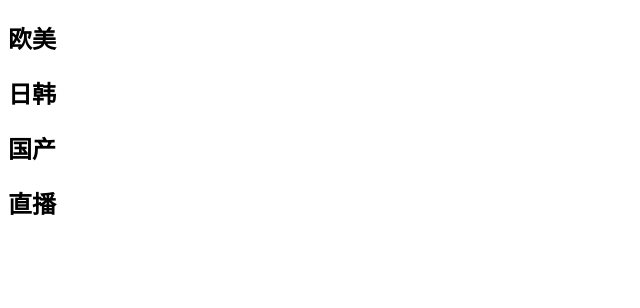
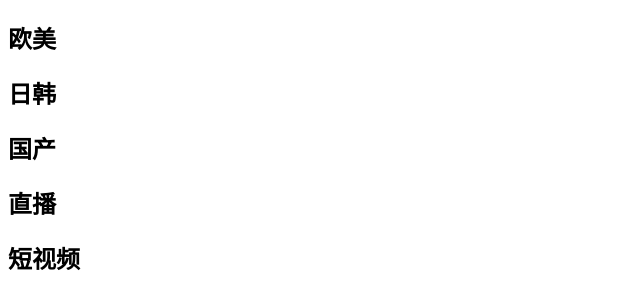
Before and after one commit to yn0t1me/dbhot, a plain HTML site: page index.html in a window 1280 px wide. Shown: the whole page, without its empty margins (0-640 px from the left). Drawn offline with Linux system fonts and the light colour scheme.

Commit message:
短视频功能

```diff
--- a/index.html
+++ b/index.html
@@ -9,5 +9,6 @@
 <h2>日韩</h2>
 <h2>国产</h2>
 <h2>直播</h2>
+<h2>短视频</h2>
 </body>
 </html>
```
